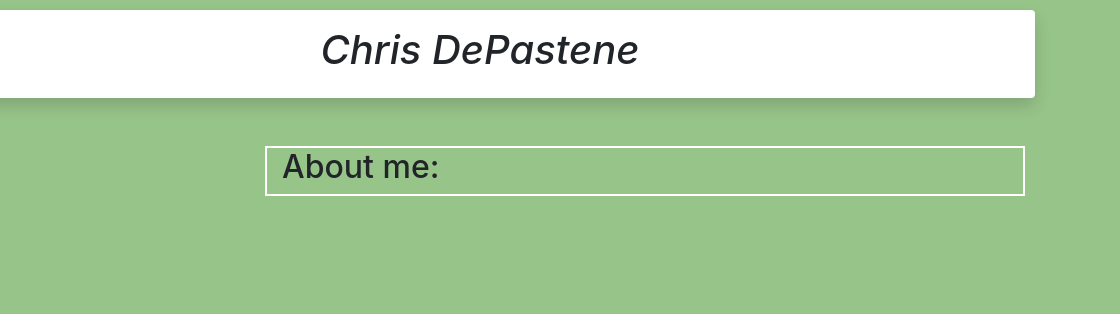
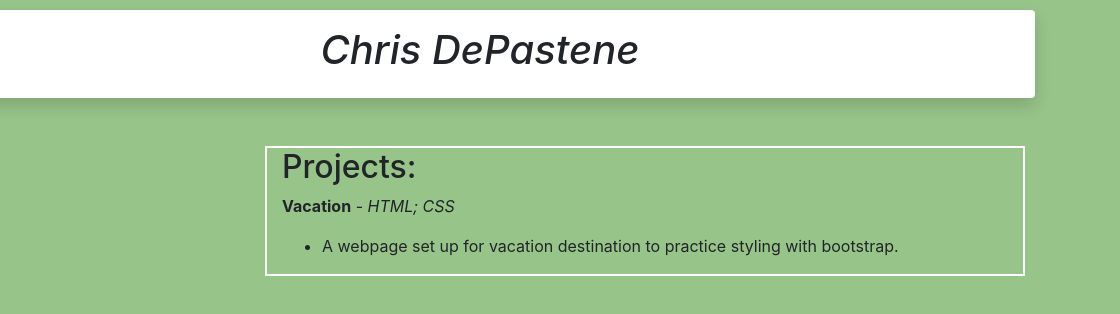
Before and after one commit to chrisdfghjkl/Portfolio-Landing-Page, a plain HTML site: page index.html in a window 1280 px wide. Shown: the full height of the page, 160-1280 px from the left. Drawn offline with Linux system fonts and the light colour scheme.

Commit message:
added em and strong elements to header and project section

```diff
--- a/index.html
+++ b/index.html
@@ -9,7 +9,7 @@
   <div class="container">
     <div class="name">
       <div class="shadow p-3 mb-5 bg-white rounded">
-        <h1 class="fullname">Chris DePastene</h1>
+        <h1 class="fullname"><em>Chris DePastene</em></h1>
       </div>
     </div>
   </div>
@@ -19,7 +19,11 @@
         <img src="img/avatar.png" alt="It's me">
       </div>
       <div class="col-8">
-        <h2>About me:</h2>
+        <h2>Projects:</h2>
+        <p class=proj1><strong>Vacation</strong> - <em>HTML; CSS</em></p>
+        <ul>
+          <li><span class="description">A webpage set up for vacation destination to practice styling with bootstrap.</span></li>
+        </ul>
       </div>
     </div>
   </div>
```
